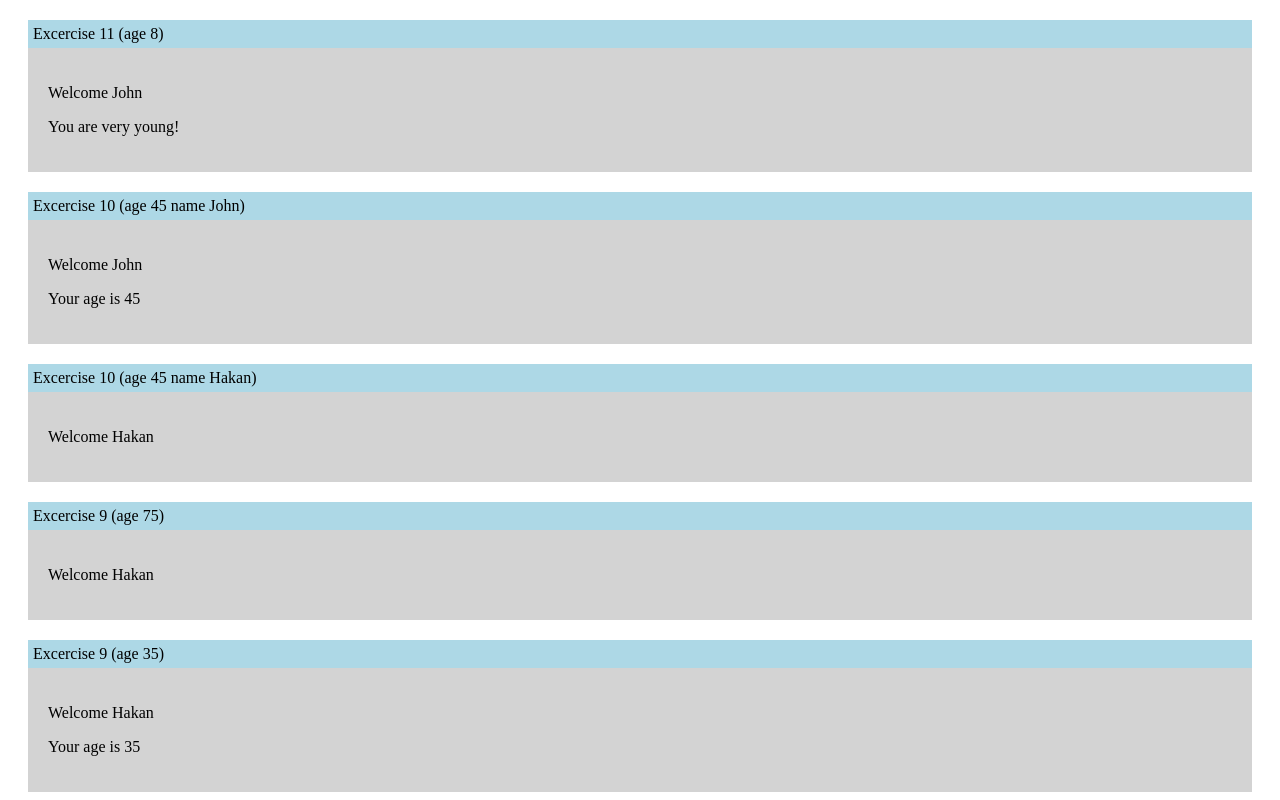
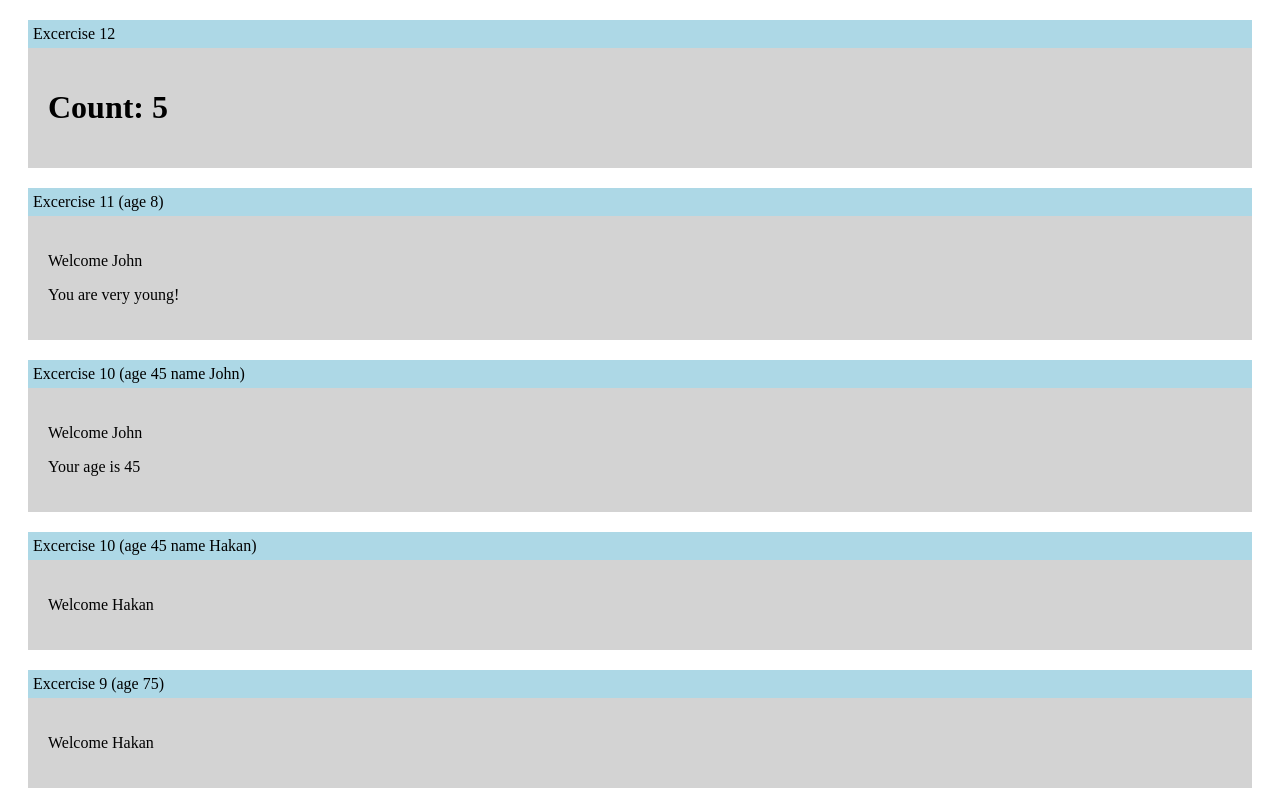
Before and after one commit to mhborazan/Develhope-Exercises, a React (Vite) app in the folder react/: page / in a window 1280 px wide. Shown: the top 800 px of the page. Built offline with nearby package versions, Linux system fonts and the light colour scheme.

Commit message:
react-excercise-12

```diff
--- a/react/src/App.jsx
+++ b/react/src/App.jsx
@@ -5,6 +5,7 @@ import Hello from './excercises/excercise-1/Hello'
 import Message from './excercises/excercise-1/Message'
 import Welcome9 from './excercises/excercise-10/Welcome9'
 import Welcome10 from './excercises/excercise-11/Welcome10'
+import Counter from './excercises/excercise-12/Counter'
 import Welcome from './excercises/excercise-2/Welcome'
 import Welcome2 from './excercises/excercise-3/Welcome2'
 import Welcome3 from './excercises/excercise-4/Welcome3'
@@ -19,6 +20,10 @@ function App() {
 
   return (
     <>
+      <Seperator id="12">
+        <Counter/>
+      </Seperator>
+
       <Seperator id="11 (age 8)">
         <Welcome10 name="John" age={8}/>
       </Seperator>
--- /dev/null
+++ b/react/src/excercises/excercise-12/Counter.jsx
@@ -0,0 +1,17 @@
+import React, { useEffect, useState } from 'react'
+
+export default function Counter() {
+    const [count,setCount] = useState(0)
+    useEffect(() => {
+
+        const myInterval = setInterval(() => {
+          setCount((p) => p + 1);
+        }, 1000);
+
+        return () => clearInterval(myInterval);
+      }, []);
+
+  return (
+    <h1>Count: {count}</h1>
+  )
+}
```
